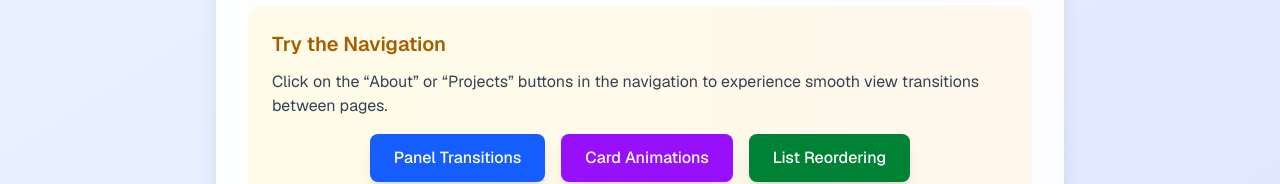
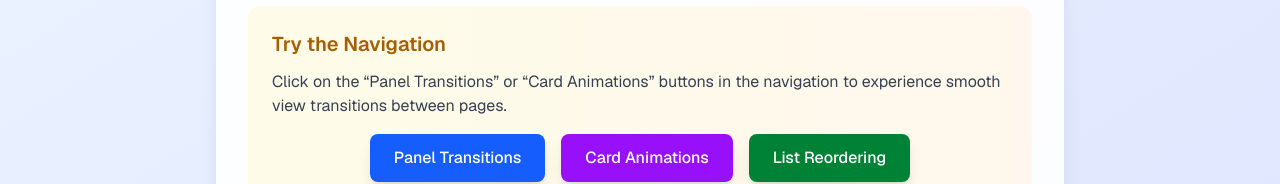
Before and after one commit to souyang/view-transition-demo, a Next.js app: page / in a window 1280 px wide. Shown: the part 544-728 px from the top of the page. Built offline with nearby package versions, Linux system fonts and the light colour scheme; no server answers.

Commit message:
update work

```diff
--- a/src/app/page.tsx
+++ b/src/app/page.tsx
@@ -87,7 +87,7 @@ export default function HomePage() {
 
           <CTASection
             title="Try the Navigation"
-            description="Click on the &ldquo;About&rdquo; or &ldquo;Projects&rdquo; buttons in the navigation to experience smooth view transitions between pages."
+            description="Click on the &ldquo;Panel Transitions&rdquo; or &ldquo;Card Animations&rdquo; buttons in the navigation to experience smooth view transitions between pages."
             buttons={ctaButtons}
             onNavigate={navigateWithTransition}
           />
```
